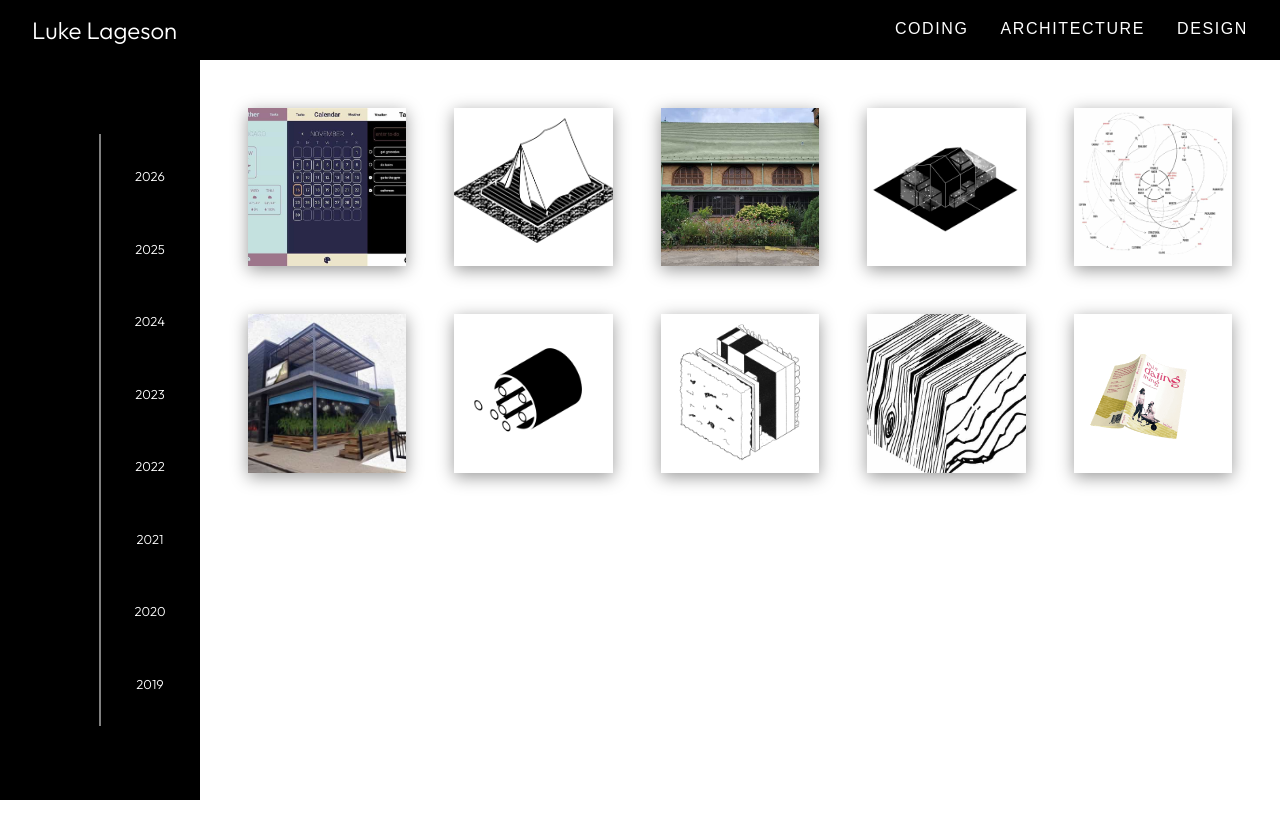
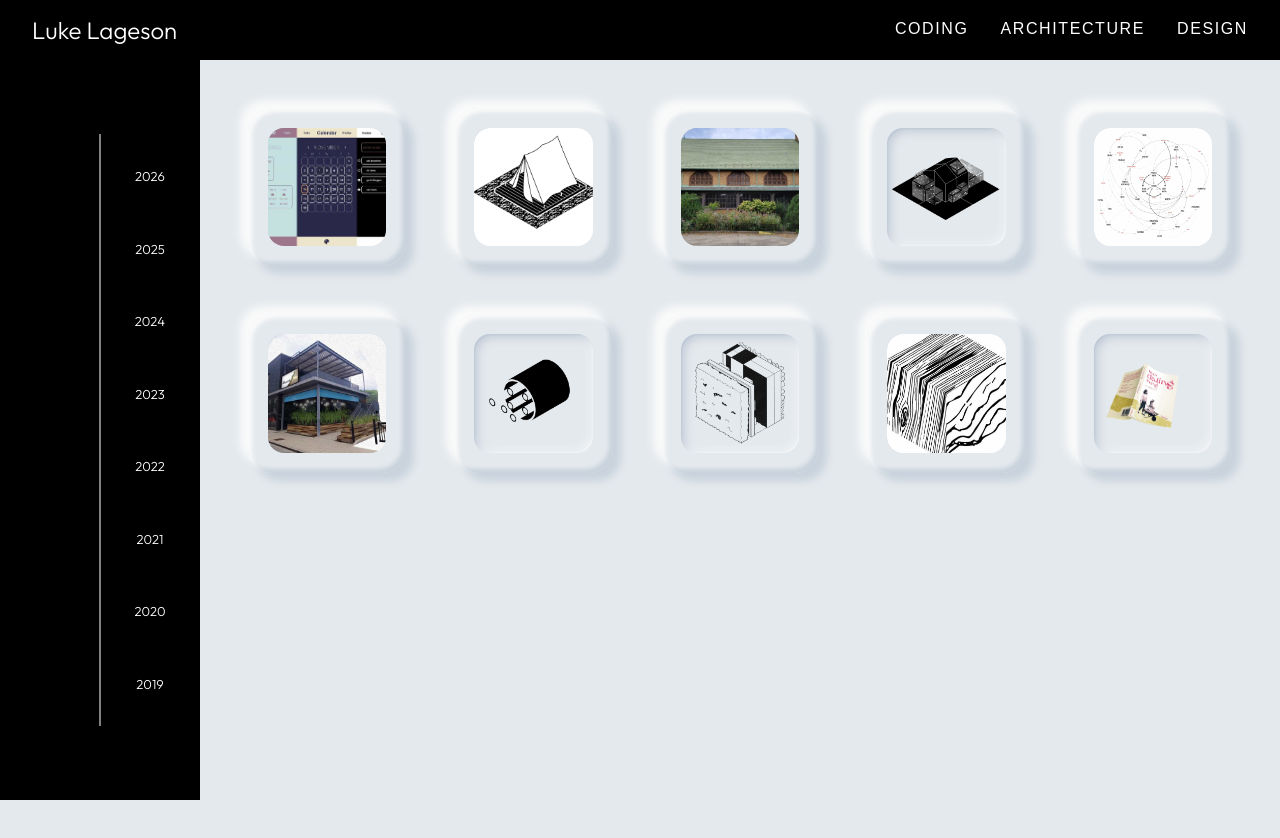
Before and after one commit to lukebobuke/portfolio, a React (Vite) app: page / in a window 1280 px wide. Shown: the top 838 px of the page. Built offline with nearby package versions, Linux system fonts and the light colour scheme.

Commit message:
Card Neumorphism

```diff
--- a/src/App.css
+++ b/src/App.css
@@ -6,7 +6,7 @@
 
 .App {
 	min-height: 100vh;
-	background: white;
+	background: var(--bg-base);
 	display: flex;
 	flex-direction: column;
 	overflow-x: hidden;
--- a/src/components/ProjectCard.css
+++ b/src/components/ProjectCard.css
@@ -9,21 +9,47 @@
 	}
 }
 
+@keyframes popOut {
+	from {
+		box-shadow: 0 0 0 0 var(--card-shadow-light), inset 0 0 0 0 var(--card-shadow-light), 0 0 0 0 var(--card-shadow-dark),
+			inset 0 0 0 0 var(--card-shadow-dark);
+	}
+}
+
+@keyframes imageReveal {
+	0% {
+		opacity: 0;
+	}
+	100% {
+		opacity: 1;
+	}
+}
+
 .project-card {
 	position: relative;
 	width: 100%;
 	aspect-ratio: 1 / 1;
 	cursor: pointer;
 	overflow: hidden;
-	background: white;
-	box-shadow: 0 4px 16px rgba(0, 0, 0, 0.4);
-	transition: opacity 0.3s ease;
+	background: var(--bg-base);
+	border-radius: 24px;
+	box-shadow: -8px -8px 8px var(--card-shadow-light), inset 4px 4px 4px var(--card-shadow-light), 8px 8px 8px var(--card-shadow-dark),
+		inset -4px -4px 4px var(--card-shadow-dark);
+	transition: opacity 0.3s ease, box-shadow 0.3s ease;
+	padding: 20px;
+	box-sizing: border-box;
 }
 
 /* Initial page load animation - only applied to initial-load class */
 .project-card.initial-load {
+	animation: popOut 0.6s ease-out forwards;
+	animation-delay: var(--animation-delay, 0s);
+}
+
+.project-card.initial-load .card-thumbnail {
 	opacity: 0;
-	animation: fadeInLoad 0.8s ease-out forwards;
+	animation: imageReveal 0.4s ease-out forwards;
+	animation-delay: calc(1.5s + var(--animation-delay, 0s));
 }
 
 .project-card * {
@@ -38,6 +64,8 @@
 .project-card.filtered {
 	opacity: 0.25;
 	cursor: default;
+	box-shadow: none;
+	transition: box-shadow 0.3s ease, opacity 0.3s ease;
 }
 
 .project-card.expanded {
@@ -46,19 +74,30 @@
 	aspect-ratio: 1 / 1;
 	overflow-y: auto;
 	z-index: 10;
-	box-shadow: 0 8px 24px rgba(0, 0, 0, 0.15);
+	box-shadow: -8px -8px 8px var(--card-shadow-light), inset 4px 4px 4px var(--card-shadow-light), 8px 8px 8px var(--card-shadow-dark),
+		inset -4px -4px 4px var(--card-shadow-dark);
+	transform: translateZ(20px);
 }
 
 .project-card:hover:not(.expanded) {
-	transform: scale(1.02);
-	transition: transform 0.2s ease;
+	box-shadow: -12px -12px 12px var(--card-shadow-light), inset 4px 4px 4px var(--card-shadow-light), 12px 12px 12px var(--card-shadow-dark),
+		inset -4px -4px 4px var(--card-shadow-dark);
+	transition: box-shadow 0.2s ease;
 }
 
 .card-thumbnail {
 	width: 100%;
 	height: 100%;
 	object-fit: cover;
-	transition: opacity 0.3s ease;
+	border-radius: 16px;
+	box-shadow: inset -4px -4px 8px 0 rgba(255, 255, 255, 0.4), inset 4px 4px 8px 0 rgba(163, 177, 198, 0.5),
+		inset -1px -1px 2px 0 rgba(255, 255, 255, 0.6), inset 1px 1px 2px 0 rgba(163, 177, 198, 0.4);
+	transition: opacity 0.3s ease, box-shadow 0.3s ease;
+	display: block;
+}
+
+.project-card.filtered .card-thumbnail {
+	box-shadow: none;
 }
 
 .project-card.expanded .card-thumbnail {
@@ -67,11 +106,11 @@
 
 .card-overlay {
 	position: absolute;
-	top: 0;
-	left: 0;
-	right: 0;
-	bottom: 0;
-	background: rgba(0, 0, 0, 0.4);
+	top: 20px;
+	left: 20px;
+	right: 20px;
+	bottom: 20px;
+	background: var(--card-shadow-dark);
 	color: white;
 	opacity: 0;
 	transition: opacity 0.3s ease;
@@ -79,10 +118,11 @@
 	align-items: center;
 	justify-content: center;
 	pointer-events: none;
+	border-radius: 16px;
 }
 
 .project-card:hover:not(.expanded) .card-overlay {
-	opacity: 1;
+	opacity: 0.9;
 }
 
 .project-card.expanded .card-overlay {
@@ -138,21 +178,22 @@
 .visit-site-btn {
 	display: inline-block;
 	padding: 0.75rem 1.5rem;
-	background: black;
-	color: white;
+	background: linear-gradient(145deg, #e8ecf0, #dfe4e8);
+	color: #333;
 	text-decoration: none;
-	border-radius: 4px;
+	border-radius: 12px;
 	font-size: 0.9rem;
-	font-weight: 400;
+	font-weight: 500;
 	text-transform: uppercase;
 	letter-spacing: 0.05em;
-	transition: background 0.3s ease, transform 0.2s ease;
+	box-shadow: -6px -6px 12px 0 var(--card-shadow-light), 6px 6px 12px 0 var(--card-shadow-dark);
+	transition: all 0.2s ease;
 	margin-bottom: 1.5rem;
 }
 
 .visit-site-btn:hover {
-	background: #333;
-	transform: translateY(-2px);
+	box-shadow: inset -4px -4px 8px 0 rgba(255, 255, 255, 0.5), inset 4px 4px 8px 0 rgba(163, 177, 198, 0.4);
+	transform: scale(0.98);
 }
 
 .project-narrative {
--- a/src/components/ProjectGrid.jsx
+++ b/src/components/ProjectGrid.jsx
@@ -13,7 +13,7 @@ function ProjectGrid({ expandedCard, setExpandedCard, activeFilter }) {
 		// Remove initial-load class after animation completes
 		const timer = setTimeout(() => {
 			setIsInitialLoad(false);
-		}, 2000); // Increased for longer stagger effect
+		}, 3500); // Card pop-out (1.5s) + image reveal (1.5s) + buffer (0.5s)
 		return () => clearTimeout(timer);
 	}, []);
 	const handleCardClick = (projectId, isFiltered, event) => {
--- a/src/components/Timeline.css
+++ b/src/components/Timeline.css
@@ -92,7 +92,7 @@
 	z-index: 1;
 	opacity: 0;
 	animation: slideInDotVertical 0.4s ease-out forwards;
-	animation-delay: calc(var(--dot-index, 0) * 0.05s + 2.2s);
+	animation-delay: calc(var(--dot-index, 0) * 0.05s + 3.5s);
 }
 
 @media (hover: hover) {
@@ -165,7 +165,7 @@
 		left: calc(100% - var(--dot-position));
 		transform: translate(-50%, -50%);
 		animation: slideInDotHorizontal 0.4s ease-out forwards;
-		animation-delay: calc(var(--dot-index, 0) * 0.05s + 2.2s);
+		animation-delay: calc(var(--dot-index, 0) * 0.05s + 3.5s);
 	}
 
 	.timeline-dot-filled-vertical {
--- a/src/index.css
+++ b/src/index.css
@@ -1,4 +1,10 @@
 /** @format */
+
+:root {
+	--bg-base: rgb(228, 233, 237);
+	--card-shadow-light: rgba(250, 250, 250, 1);
+	--card-shadow-dark: rgba(200, 210, 220, 1);
+}
 
 * {
 	margin: 0;
@@ -10,4 +16,5 @@ body {
 	font-family: "Outfit", sans-serif;
 	-webkit-font-smoothing: antialiased;
 	-moz-osx-font-smoothing: grayscale;
+	background: linear-gradient(145deg, #e8ecf0 0%, #dfe4e8 100%);
 }
```
